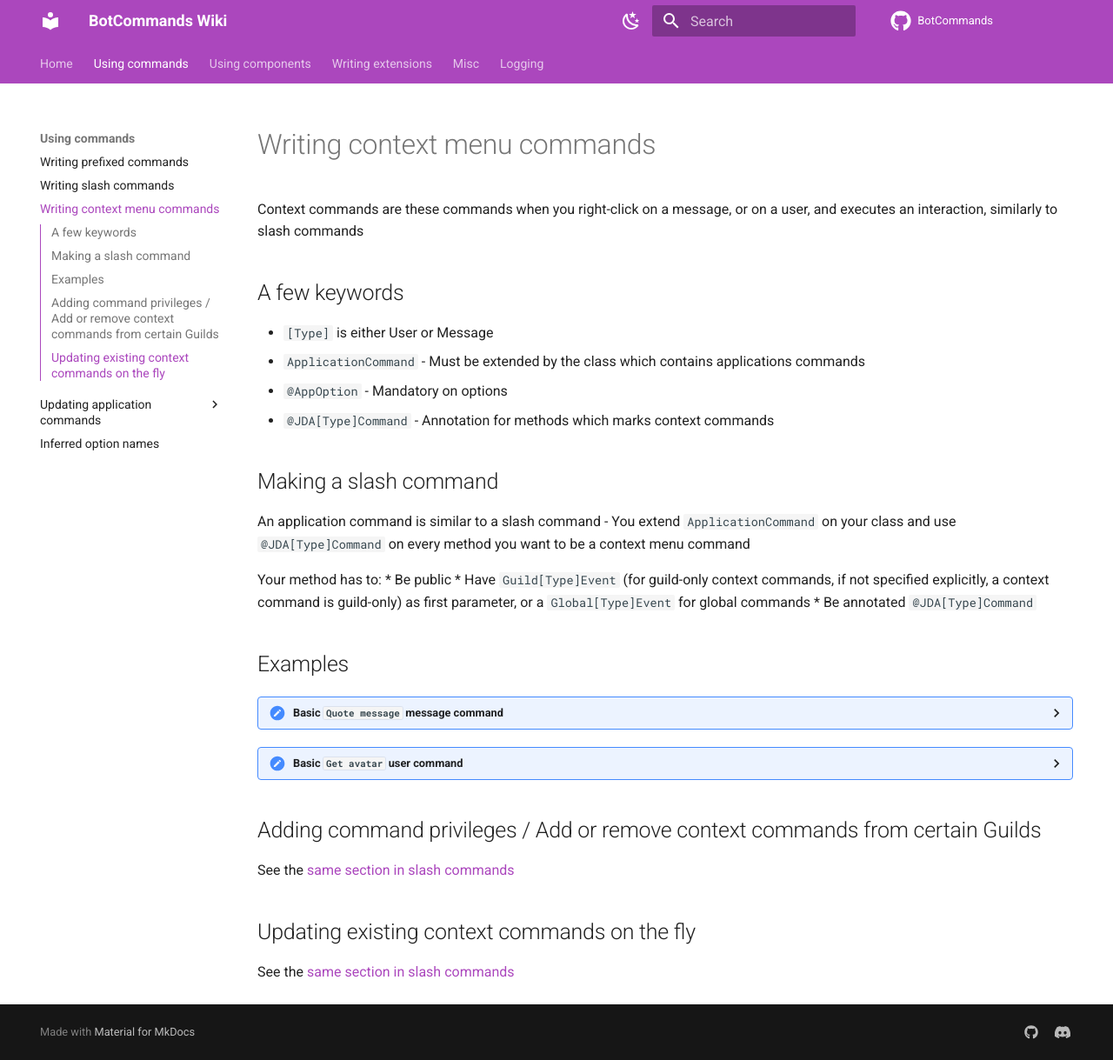
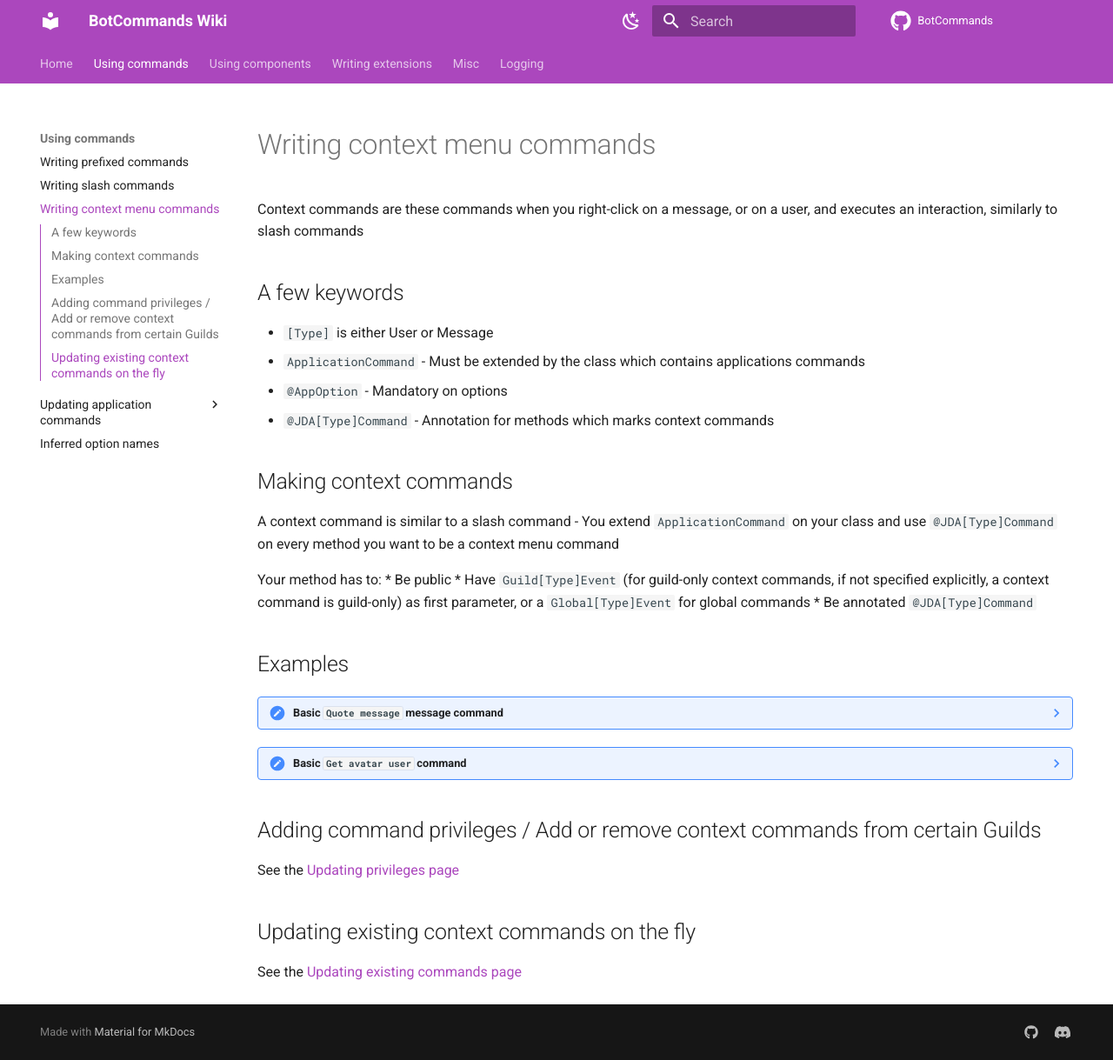
Before and after one commit to freya022/BotCommands-Wiki, an MkDocs documentation site: the page built from docs/using-commands/Context-menu-commands.md, in a window 1280 px wide and 1219 px high. Shown: the whole window at 87% size. Built offline with MkDocs 1.6.1 and Material for MkDocs 9.7.7, drawn with Linux system fonts in a browser that asks for light colours; comment, search, counter and statistics services are not loaded.

Commit message:
Fix context commands page

````diff
--- a/docs/using-commands/Context-menu-commands.md
+++ b/docs/using-commands/Context-menu-commands.md
@@ -9,9 +9,9 @@ Context commands are these commands when you right-click on a message, or on a u
 * `@AppOption` - Mandatory on options
 * `@JDA[Type]Command` - Annotation for methods which marks context commands
 
-## Making a slash command
+## Making context commands
 
-An application command is similar to a slash command - You extend `ApplicationCommand` on your class and use `@JDA[Type]Command` on every method you want to be a context menu command
+A context command is similar to a slash command - You extend `ApplicationCommand` on your class and use `@JDA[Type]Command` on every method you want to be a context menu command
 
 Your method has to:
 * Be public
@@ -19,40 +19,36 @@ Your method has to:
 * Be annotated `@JDA[Type]Command`
 
 ## Examples
-<details>
-<summary>Basic <code>Quote message</code> message command</summary>
+??? note "Basic `Quote message` message command"
 
-```java
-public class ContextQuote extends ApplicationCommand {
-	@JDAMessageCommand(name = "Quote message")
-	public void execute(GuildMessageEvent event) {
-		final Message targetMessage = event.getTargetMessage();
+    ```java
+    public class ContextQuote extends ApplicationCommand {
+        @JDAMessageCommand(name = "Quote message")
+        public void execute(GuildMessageEvent event) {
+            final Message targetMessage = event.getTargetMessage();
 
-		event.reply("> " + targetMessage.getContentRaw()).queue();
-	}
-}
-```
-</details>
+            event.reply("> " + targetMessage.getContentRaw()).queue();
+        }
+    }
+    ```
 
-<details>
-<summary>Basic <code>Get avatar</code> user command</summary>
+??? note "Basic `Get avatar user` command"
 
-```java
-public class ContextAvatar extends ApplicationCommand {
-	@JDAUserCommand(name = "Get avatar")
-	public void execute(GuildUserEvent event) {
-		final User targetUser = event.getTargetUser();
+    ```java
+    public class ContextAvatar extends ApplicationCommand {
+        @JDAUserCommand(name = "Get avatar")
+        public void execute(GuildUserEvent event) {
+            final User targetUser = event.getTargetUser();
 
-		event.reply(targetUser.getEffectiveAvatarUrl()).queue();
-	}
-}
-```
-</details>
+            event.reply(targetUser.getEffectiveAvatarUrl()).queue();
+        }
+    }
+    ```
 
 ## Adding command privileges / Add or remove context commands from certain Guilds
 
-See the [same section in slash commands](https://github.com/freya022/BotCommands/wiki/Slash-commands#adding-command-privileges--add-or-remove-slash-commands-from-certain-guilds)
+See the [Updating privileges page](../updating-application-commands/Updating-privileges)
 
 ## Updating existing context commands on the fly
 
-See the [same section in slash commands](https://github.com/freya022/BotCommands/wiki/Slash-commands#updating-existing-commands-on-the-fly)
+See the [Updating existing commands page](../Slash-commands/#updating-existing-commands-on-the-fly)
````
